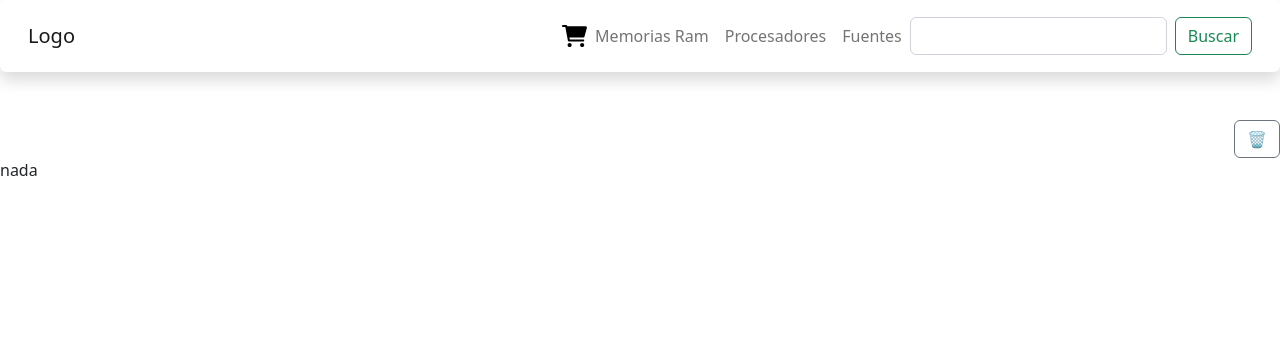
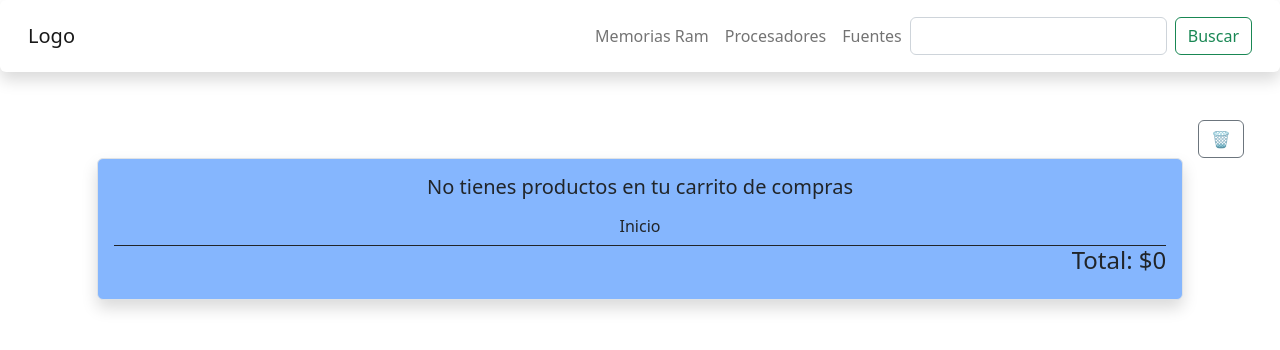
Before and after one commit to Daviens/Proyecto-React, a React (Vite) app: page /cart in a window 1280 px wide. Shown: the top 350 px of the page. Built offline with nearby package versions, Linux system fonts and the light colour scheme.

Commit message:
Cart-view

```diff
--- a/src/components/CartCard/index.jsx
+++ b/src/components/CartCard/index.jsx
@@ -18,7 +18,9 @@ const CartCard = ({ prop }) => {
                 </div>
                 <div className="col-md-8">
                     <div className="card-body">
-                        <button onClick={handleRemove} className="btn btn-outline-danger">X</button>
+                        <div className='d-flex justify-content-end'>
+                            <button onClick={handleRemove} className="btn btn-outline-danger">X</button>
+                        </div>
                         <h4 className="card-title">{prop.title}</h4>
                         <h5 className="card-text">${prop.price}</h5>
                         <p className="card-text">Cantidad: {prop.cantidad}</p>
--- a/src/components/CartWidget/index.jsx
+++ b/src/components/CartWidget/index.jsx
@@ -1,10 +1,17 @@
 import React from 'react'
+import { useContext } from 'react'
+import { Shop } from '../../context/CartContext'
 import './styles.css'
 
 const CartWidget = () => {
+  const { carrito } = useContext(Shop)
+  const cantidades = carrito.map((producto) => producto.cantidad)
+  const canTotal = cantidades.reduce((a, b) => a + b)
+
   return (
     <div className='carrito d-flex'>
       <svg className='align-middle' xmlns="http://www.w3.org/2000/svg" viewBox="0 0 576 512"><path d="M96 0C107.5 0 117.4 8.19 119.6 19.51L121.1 32H541.8C562.1 32 578.3 52.25 572.6 72.66L518.6 264.7C514.7 278.5 502.1 288 487.8 288H170.7L179.9 336H488C501.3 336 512 346.7 512 360C512 373.3 501.3 384 488 384H159.1C148.5 384 138.6 375.8 136.4 364.5L76.14 48H24C10.75 48 0 37.25 0 24C0 10.75 10.75 0 24 0H96zM128 464C128 437.5 149.5 416 176 416C202.5 416 224 437.5 224 464C224 490.5 202.5 512 176 512C149.5 512 128 490.5 128 464zM512 464C512 490.5 490.5 512 464 512C437.5 512 416 490.5 416 464C416 437.5 437.5 416 464 416C490.5 416 512 437.5 512 464z" /></svg>
+      <span>{carrito.length && canTotal}</span>
     </div>
   )
 }
--- a/src/components/NavBar/index.jsx
+++ b/src/components/NavBar/index.jsx
@@ -1,8 +1,11 @@
 import React from 'react'
 import CartWidget from '../CartWidget'
 import { Link } from 'react-router-dom'
+import { useContext } from 'react'
+import { Shop } from '../../context/CartContext'
 
 const NavBar = () => {
+  const { carrito } = useContext(Shop)
   return (
     <nav className="navbar navbar-expand-lg navbar-light bg-light shadow p-3 mb-5 bg-body rounded">
       <div className="container-fluid">
@@ -12,7 +15,7 @@ const NavBar = () => {
         </button>
         <div className="collapse navbar-collapse justify-content-end" id="navbarSupportedContent">
           <ul className="navbar-nav mb-2 mb-lg-0">
-            <CartWidget />
+            {carrito.length ? <CartWidget /> : <></>}
             <li className="nav-item">
               <Link className="nav-link" to="/category/MLA1694">Memorias Ram</Link>
             </li>
--- a/src/components/containers/CartContainer/index.jsx
+++ b/src/components/containers/CartContainer/index.jsx
@@ -1,16 +1,33 @@
 import React, { useContext } from 'react'
+import { Link } from 'react-router-dom'
 import { Shop } from '../../../context/CartContext'
 import CartCard from '../../CartCard'
 
 const CartContainer = () => {
   const { carrito, clearCart } = useContext(Shop)
+  let total = 0
+  carrito.forEach((producto) => {
+    let unidad = producto.cantidad * producto.price
+    total += unidad
+  })
   return (
-    <div>
-      <div className='d-flex justify-content-end'>
+    <div className='row d-flex justify-content-center'>
+      <div className='d-flex justify-content-end px-5'>
         <button onClick={clearCart} className="btn btn-outline-secondary">🗑</button>
       </div>
-      <div>
-        {carrito.length ? carrito.map((producto) => <CartCard key={producto.id} prop={producto} />) : <div>nada</div>}
+      <div className='col-10 border rounded shadow p-3 bg-primary bg-opacity-50'>
+        <div>
+          {carrito.length ?
+            carrito.map((producto) => <CartCard key={producto.id} prop={producto} />)
+            :
+            <div className='text-center'>
+              <h5>No tienes productos en tu carrito de compras</h5>
+              <Link className="btn" to="/">Inicio</Link>
+            </div>}
+          <div className='d-flex justify-content-end border-top border-dark'>
+            <h4>Total: ${total}</h4>
+          </div>
+        </div>
       </div>
     </div>
   )
--- a/src/context/CartContext.jsx
+++ b/src/context/CartContext.jsx
@@ -13,9 +13,8 @@ const ShopProvider = ({ children }) => {
   }
 
   const removeItem = (itemId) => {
-    const itemCortado = carrito.find((producto) => producto.id === itemId)
-    carrito.splice(carrito.indexOf(itemCortado), 1)
-    console.log(carrito);
+    const productosFiltrados = carrito.filter((producto) => producto.id !== itemId)
+    setCarrito(productosFiltrados)
   }
 
   const clearCart = () => {
```
